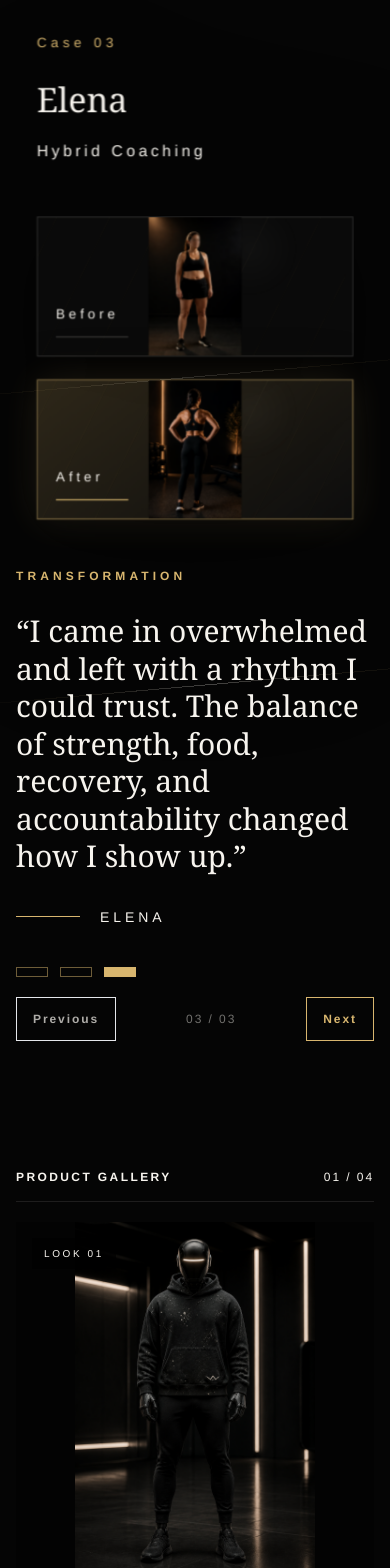
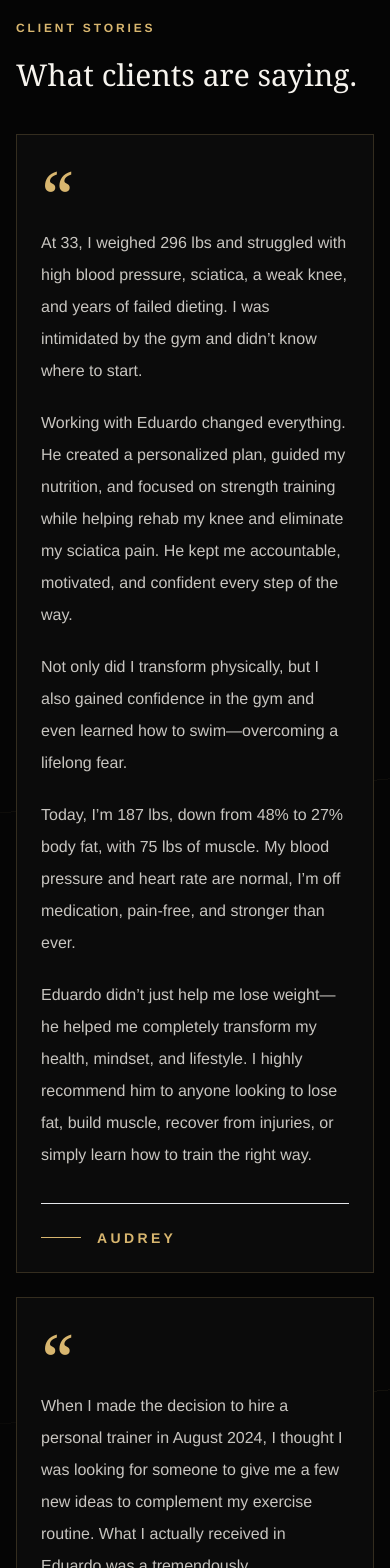
Before and after one commit to quantumeduardo/wavedo, a Next.js app: page / in a window 390 px wide. Shown: the part 4160-5728 px from the top of the page. Built offline with nearby package versions, Linux system fonts and the light colour scheme.

Commit message:
Replace placeholder testimonials with Audrey and Amy client stories

```diff
--- a/components/Testimonial.tsx
+++ b/components/Testimonial.tsx
@@ -1,262 +1,62 @@
-"use client";
-
-import Image from "next/image";
-import { useEffect, useState } from "react";
-
-const caseStudies = [
+// Testimonials published at https://dashboard.coachrx.app/c/16306/store.
+const testimonials = [
   {
     name: "Audrey",
-    phase: "Strength & Renewal",
-    quote:
-      "Wavēdo gave me the structure I was missing. Training stopped feeling random, nutrition became simple, and my energy finally matched the work I was putting in.",
+    paragraphs: [
+      "At 33, I weighed 296 lbs and struggled with high blood pressure, sciatica, a weak knee, and years of failed dieting. I was intimidated by the gym and didn’t know where to start.",
+      "Working with Eduardo changed everything. He created a personalized plan, guided my nutrition, and focused on strength training while helping rehab my knee and eliminate my sciatica pain. He kept me accountable, motivated, and confident every step of the way.",
+      "Not only did I transform physically, but I also gained confidence in the gym and even learned how to swim—overcoming a lifelong fear.",
+      "Today, I’m 187 lbs, down from 48% to 27% body fat, with 75 lbs of muscle. My blood pressure and heart rate are normal, I’m off medication, pain-free, and stronger than ever.",
+      "Eduardo didn’t just help me lose weight—he helped me completely transform my health, mindset, and lifestyle. I highly recommend him to anyone looking to lose fat, build muscle, recover from injuries, or simply learn how to train the right way.",
+    ],
   },
   {
-    name: "Marcus",
-    phase: "Recomposition",
-    quote:
-      "The biggest shift was clarity. I knew exactly what to train, how to recover, and how to stay consistent without rebuilding my plan every Monday.",
-  },
-  {
-    name: "Elena",
-    phase: "Hybrid Coaching",
-    quote:
-      "I came in overwhelmed and left with a rhythm I could trust. The balance of strength, food, recovery, and accountability changed how I show up.",
+    name: "Amy",
+    paragraphs: [
+      "When I made the decision to hire a personal trainer in August 2024, I thought I was looking for someone to give me a few new ideas to complement my exercise routine. What I actually received in Eduardo was a tremendously knowledgeable, positive, and supportive guide who would act as the springboard to my love for fitness.",
+      "Eduardo listened and accepted me. He met me in my fear, helped me identify my individual goals, and pushed me to excel. He provided so much more than progressive exercise ideas.",
+      "He taught me about my body’s nutritional needs, analyzed the data, corrected my performance, and adjusted my plans to help me progress toward my goals. Eduardo was patient, but kept me moving forward. He provided information and education in a way that made sense to me.",
+    ],
   },
 ];
 
-const transformationImages = {
-  before: {
-    src: "/images/sample-before.png",
-    alt: "Sample before transformation",
-    label: "Before",
-  },
-  after: {
-    src: "/images/sample-after.png",
-    alt: "Sample after transformation",
-    label: "After",
-  },
-};
-
 export function Testimonial() {
-  const [activeIndex, setActiveIndex] = useState(0);
-  const [zoomedImage, setZoomedImage] = useState<
-    (typeof transformationImages)[keyof typeof transformationImages] | null
-  >(null);
-  const activeCase = caseStudies[activeIndex];
-  const showPreviousCase = () => {
-    setActiveIndex((currentIndex) =>
-      currentIndex === 0 ? caseStudies.length - 1 : currentIndex - 1,
-    );
-  };
-  const showNextCase = () => {
-    setActiveIndex((currentIndex) => (currentIndex + 1) % caseStudies.length);
-  };
-
-  useEffect(() => {
-    const timer = window.setInterval(() => {
-      setActiveIndex((currentIndex) => {
-        let nextIndex = currentIndex;
-
-        while (nextIndex === currentIndex && caseStudies.length > 1) {
-          nextIndex = Math.floor(Math.random() * caseStudies.length);
-        }
-
-        return nextIndex;
-      });
-    }, 5200);
-
-    return () => window.clearInterval(timer);
-  }, []);
-
-  useEffect(() => {
-    if (!zoomedImage) {
-      return;
-    }
-
-    const closeOnEscape = (event: KeyboardEvent) => {
-      if (event.key === "Escape") {
-        setZoomedImage(null);
-      }
-    };
-
-    document.addEventListener("keydown", closeOnEscape);
-
-    return () => document.removeEventListener("keydown", closeOnEscape);
-  }, [zoomedImage]);
-
   return (
-    <section className="energy-flow-section relative overflow-hidden bg-ink px-4 py-16 text-bone sm:px-8 sm:py-24 lg:py-32">
-      <div className="energy-flow-line energy-flow-line-one" />
-      <div className="energy-flow-line energy-flow-line-two" />
-      <div className="relative mx-auto grid max-w-7xl gap-12 lg:grid-cols-[0.95fr_1fr] lg:items-center">
-        {/* Replace these cylinder panels with real transformation imagery when available. */}
-        <div className="testimonial-slide case-cylinder-scene" aria-label="3D transformation case studies">
-          <div
-            className="case-cylinder"
-            style={{ transform: `rotateY(${-activeIndex * 120}deg)` }}
-          >
-            {caseStudies.map((caseStudy, index) => (
-              <div
-                key={caseStudy.name}
-                role="button"
-                tabIndex={0}
-                aria-label={`Show ${caseStudy.name} case study`}
-                aria-current={index === activeIndex}
-                onClick={() => setActiveIndex(index)}
-                onKeyDown={(event) => {
-                  if (event.key === "Enter" || event.key === " ") {
-                    event.preventDefault();
-                    setActiveIndex(index);
-                  }
-                }}
-                className={`case-cylinder-panel ${
-                  index === activeIndex ? "case-cylinder-panel-active" : ""
-                }`}
-                style={{
-                  transform: `rotateY(${index * 120}deg) translateZ(var(--case-cylinder-radius))`,
-                }}
-              >
-                <span className="text-xs tracking-[0.32em] text-champagne">
-                  Case 0{index + 1}
+    <section
+      id="testimonials"
+      aria-labelledby="testimonials-heading"
+      className="relative overflow-hidden bg-ink px-4 py-16 text-bone sm:px-8 sm:py-24 lg:py-32"
+    >
+      <div className="energy-flow-line energy-flow-line-one" aria-hidden="true" />
+      <div className="energy-flow-line energy-flow-line-two" aria-hidden="true" />
+      <div className="relative mx-auto max-w-7xl">
+        <p className="text-xs font-semibold uppercase tracking-[0.24em] text-champagne sm:tracking-[0.34em]">
+          Client Stories
+        </p>
+        <h2 id="testimonials-heading" className="mt-5 font-display text-3xl leading-tight sm:text-5xl">
+          What clients are saying.
+        </h2>
+        <div className="mt-10 grid items-start gap-6 sm:mt-14 lg:grid-cols-2 lg:gap-8">
+          {testimonials.map((testimonial) => (
+            <figure key={testimonial.name} className="border border-champagne/20 bg-graphite p-6 sm:p-9">
+              <span aria-hidden="true" className="block h-12 font-display text-7xl leading-none text-champagne">
+                “
+              </span>
+              <blockquote cite="https://dashboard.coachrx.app/c/16306/store" className="mt-5 space-y-5 text-base leading-8 text-bone/80">
+                {testimonial.paragraphs.map((paragraph) => (
+                  <p key={paragraph}>{paragraph}</p>
+                ))}
+              </blockquote>
+              <figcaption className="mt-8 flex items-center gap-4 border-t border-champagne/16 pt-6">
+                <span aria-hidden="true" className="h-px w-10 bg-champagne" />
+                <span className="text-sm font-semibold uppercase tracking-[0.24em] text-champagne">
+                  {testimonial.name}
                 </span>
-                <span className="mt-6 block font-display text-3xl leading-tight text-bone sm:mt-8 sm:text-4xl">
-                  {caseStudy.name}
-                </span>
-                <span className="mt-4 block text-sm tracking-[0.22em] text-bone/52">
-                  {caseStudy.phase}
-                </span>
-                <span className="mt-auto grid gap-5">
-                  <button
-                    type="button"
-                    onClick={(event) => {
-                      event.stopPropagation();
-                      setZoomedImage(transformationImages.before);
-                    }}
-                    className="energy-card case-result-card case-result-card-before cursor-zoom-in text-left"
-                  >
-                    <Image
-                      src={transformationImages.before.src}
-                      alt={transformationImages.before.alt}
-                      fill
-                      unoptimized
-                      className="object-contain object-center opacity-78"
-                    />
-                    <span className="text-xs tracking-[0.28em] text-bone/48">
-                      {transformationImages.before.label}
-                    </span>
-                    <span className="mt-3 block h-px w-16 bg-bone/20" />
-                  </button>
-                  <button
-                    type="button"
-                    onClick={(event) => {
-                      event.stopPropagation();
-                      setZoomedImage(transformationImages.after);
-                    }}
-                    className="energy-card case-result-card case-result-card-after cursor-zoom-in text-left"
-                  >
-                    <Image
-                      src={transformationImages.after.src}
-                      alt={transformationImages.after.alt}
-                      fill
-                      unoptimized
-                      className="object-contain object-center opacity-82"
-                    />
-                    <span className="text-xs tracking-[0.28em] text-champagne/78">
-                      {transformationImages.after.label}
-                    </span>
-                    <span className="mt-3 block h-px w-16 bg-champagne" />
-                  </button>
-                </span>
-              </div>
-            ))}
-          </div>
-        </div>
-
-        {/* Edit testimonial copy here. */}
-        <div key={`${activeCase.name}-copy`} className="testimonial-copy">
-          <p className="text-xs font-semibold uppercase tracking-[0.34em] text-champagne">
-            Transformation
-          </p>
-          <blockquote className="mt-7 font-display text-3xl leading-tight text-bone sm:text-5xl">
-            “{activeCase.quote}”
-          </blockquote>
-          <div className="mt-8 flex items-center gap-5">
-            <div className="h-px w-16 bg-champagne" />
-            <p className="text-sm uppercase tracking-[0.28em] text-bone/58">
-              {activeCase.name}
-            </p>
-          </div>
-          <div className="mt-10 flex flex-col gap-5 sm:flex-row sm:items-center sm:justify-between">
-            <div className="flex items-center gap-3" aria-label="Transformation case studies">
-              {caseStudies.map((caseStudy, index) => (
-                <button
-                  key={caseStudy.name}
-                  type="button"
-                  aria-label={`Show ${caseStudy.name} case study`}
-                  aria-current={index === activeIndex}
-                  onClick={() => setActiveIndex(index)}
-                  className={`h-2.5 w-8 border border-champagne/50 transition ${
-                    index === activeIndex ? "bg-champagne" : "bg-transparent"
-                  }`}
-                />
-              ))}
-            </div>
-            <div className="flex w-full items-center justify-between gap-3 sm:w-auto sm:gap-4">
-              <button
-                type="button"
-                onClick={showPreviousCase}
-                className="min-h-11 border border-bone/18 px-4 text-xs font-semibold tracking-[0.16em] text-bone/70 transition hover:border-champagne hover:text-champagne sm:px-5 sm:tracking-[0.22em]"
-              >
-                Previous
-              </button>
-              <p className="text-xs tracking-[0.16em] text-bone/45 sm:tracking-[0.24em]">
-                0{activeIndex + 1} / 0{caseStudies.length}
-              </p>
-              <button
-                type="button"
-                onClick={showNextCase}
-                className="min-h-11 border border-champagne px-4 text-xs font-semibold tracking-[0.16em] text-champagne transition hover:bg-champagne hover:text-ink sm:px-5 sm:tracking-[0.22em]"
-              >
-                Next
-              </button>
-            </div>
-          </div>
+              </figcaption>
+            </figure>
+          ))}
         </div>
       </div>
-
-      {zoomedImage ? (
-        <div
-          className="fixed inset-0 z-50 flex items-center justify-center bg-black/90 px-4 py-6 backdrop-blur-sm sm:px-5 sm:py-8"
-          role="dialog"
-          aria-modal="true"
-          aria-label={`${zoomedImage.label} transformation photo`}
-          onClick={() => setZoomedImage(null)}
-        >
-          <div
-            className="relative h-[78svh] w-full max-w-4xl border border-champagne/30 bg-ink shadow-[0_30px_120px_rgba(0,0,0,0.7)] sm:h-[82vh]"
-            onClick={(event) => event.stopPropagation()}
-          >
-            {/* Click a transformation photo to inspect it closer. Replace sample images in public/images. */}
-            <Image
-              src={zoomedImage.src}
-              alt={zoomedImage.alt}
-              fill
-              unoptimized
-              className="object-contain"
-            />
-            <div className="absolute left-3 top-3 border border-champagne/40 bg-black/60 px-3 py-2 text-xs uppercase tracking-[0.18em] text-champagne sm:left-5 sm:top-5 sm:px-4 sm:tracking-[0.28em]">
-              {zoomedImage.label}
-            </div>
-            <button
-              type="button"
-              onClick={() => setZoomedImage(null)}
-              className="absolute right-3 top-3 border border-bone/25 bg-black/70 px-3 py-2 text-xs uppercase tracking-[0.16em] text-bone transition hover:border-champagne hover:text-champagne sm:right-5 sm:top-5 sm:px-4 sm:tracking-[0.24em]"
-            >
-              Close
-            </button>
-          </div>
-        </div>
-      ) : null}
     </section>
   );
 }
```
